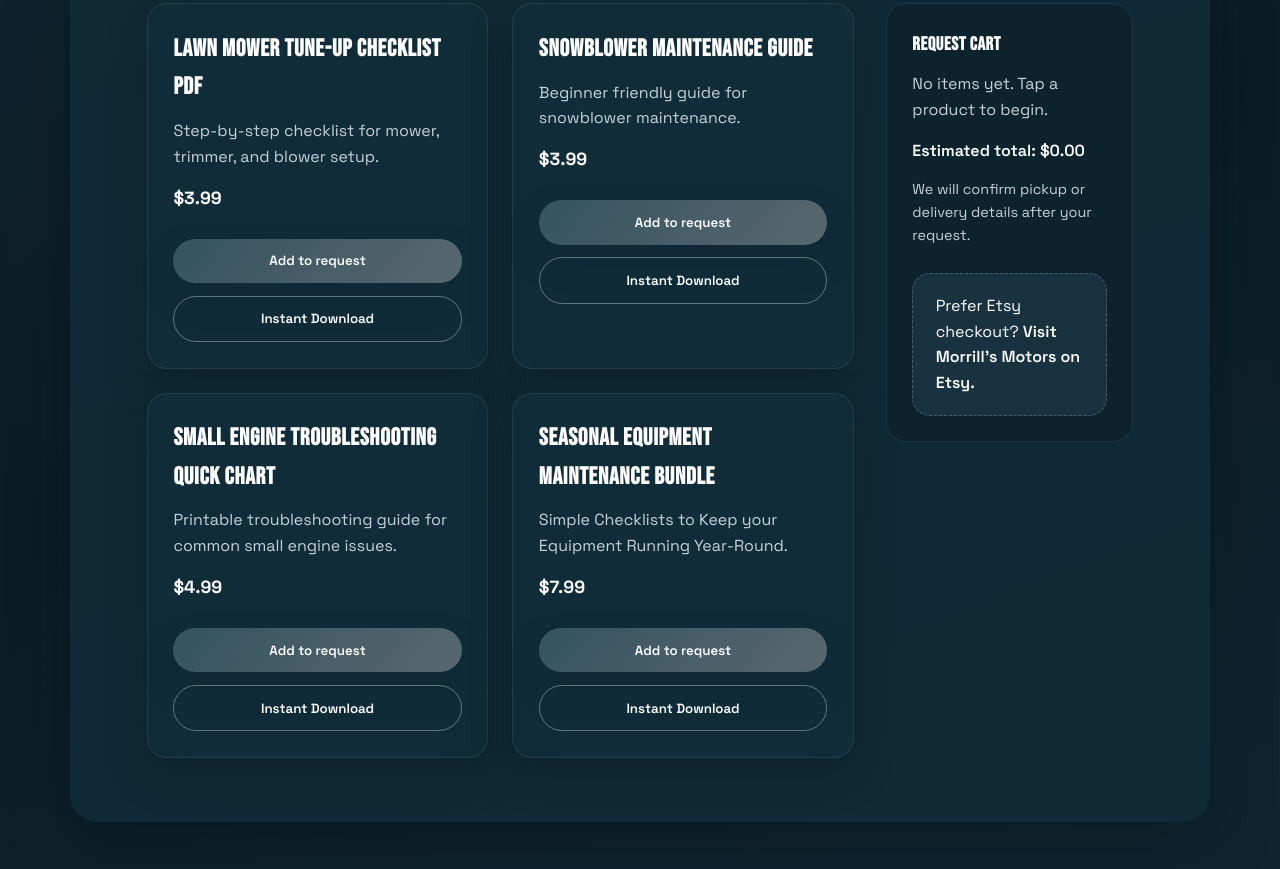
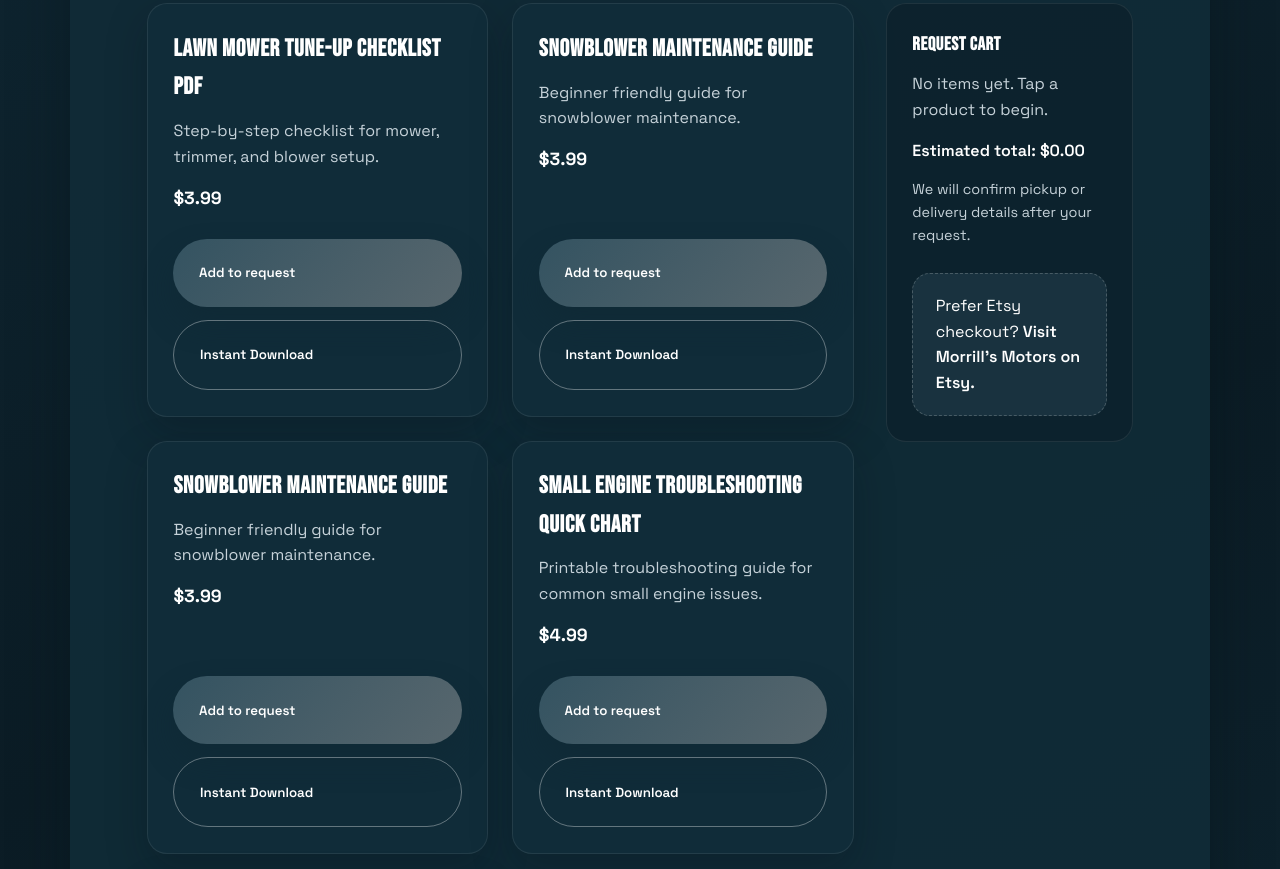
Before and after one commit to dttigers/Morrill-s-Motors, a plain HTML site: page store.html in a window 1280 px wide. Shown: the part 411-1280 px from the top of the page. Drawn offline with Linux system fonts and the light colour scheme.

Commit message:
Changed location references. fixed safari bugs and store card misalignment. added payment methods to contact page and expanded equipment scope.

```diff
--- a/assets/styles.css
+++ b/assets/styles.css
@@ -322,6 +322,9 @@ main {
   background: rgba(17, 45, 58, 0.92);
   border: 1px solid rgba(255, 255, 255, 0.08);
   box-shadow: 0 16px 40px rgba(6, 16, 22, 0.25);
+  display: flex;
+  flex-direction: column;
+  justify-content: space-between;
 }
 
 .service-card h3,
@@ -493,6 +496,10 @@ main {
 }
 
 .product-card .btn {
+  padding: 1.6rem;
+  display: flex;
+  flex-direction: column;
+  justify-content: space-between;
   margin-top: 0.8rem;
   width: 100%;
 }
--- a/store.html
+++ b/store.html
@@ -38,34 +38,59 @@
       <div class="store-layout">
         <div class="store-grid">
           <article class="product-card" data-sku="MM-PR-01" data-price="12" data-name="Lawn mower Tune-Up Checklist PDF">
+            <div>
              <h3>Lawn mower Tune-Up Checklist PDF</h3>
              <p>Step-by-step checklist for mower, trimmer, and blower setup.</p>
              <p class="price">$3.99</p>
+            </div>
+            <div>
              <button class="btn primary add-to-cart">Add to request</button>
              <button class="btn ghost preview-pdf">Instant Download</button>
+            </div>
           </article>
           <article class="product-card" data-sku="MM-PR-02" data-price="9" data-name="Seasonal Maintenance Log">
+            <div>
              <h3>Snowblower Maintenance Guide</h3>
              <p>Beginner friendly guide for snowblower maintenance.</p>
              <p class="price">$3.99</p>
+            </div>
+            <div>
              <button class="btn primary add-to-cart">Add to request</button>
              <button class="btn ghost preview-pdf">Instant Download</button>
-
+            </div>
+          </article>
+          <article class="product-card" data-sku="MM-PR-02" data-price="9" data-name="Seasonal Maintenance Log">
+            <div>
+             <h3>Snowblower Maintenance Guide</h3>
+             <p>Beginner friendly guide for snowblower maintenance.</p>
+             <p class="price">$3.99</p>
+            </div>
+            <div>
+             <button class="btn primary add-to-cart">Add to request</button>
+             <button class="btn ghost preview-pdf">Instant Download</button>
+            </div>
           </article>
           <article class="product-card" data-sku="MM-PR-03" data-price="18" data-name="Fuel + Carb Guide">
+            <div>
              <h3>Small Engine TroubleShooting Quick Chart</h3>
              <p>Printable troubleshooting guide for common small engine issues.</p>
              <p class="price">$4.99</p>
+            </div>
+            <div>
              <button class="btn primary add-to-cart">Add to request</button>
              <button class="btn ghost preview-pdf">Instant Download</button>
-
+            </div>
           </article>
           <article class="product-card" data-sku="MM-PT-01" data-price="45" data-name="Tune-Up Starter Kit">
+            <div>
              <h3>Seasonal Equipment Maintenance Bundle</h3>
              <p>Simple Checklists to Keep your Equipment Running Year-Round.</p>
              <p class="price">$7.99</p>
+            </div>
+            <div>
              <button class="btn primary add-to-cart">Add to request</button>
              <button class="btn ghost preview-pdf">Instant Download</button>
+            </div>
           </article>
         </div>
         <aside class="quote-panel" aria-live="polite">
```
Also changed, not shown: contact.html (+2 -0 lines), info.html (+1 -1 lines). Lines whose indentation alone changed are shown as unchanged.
